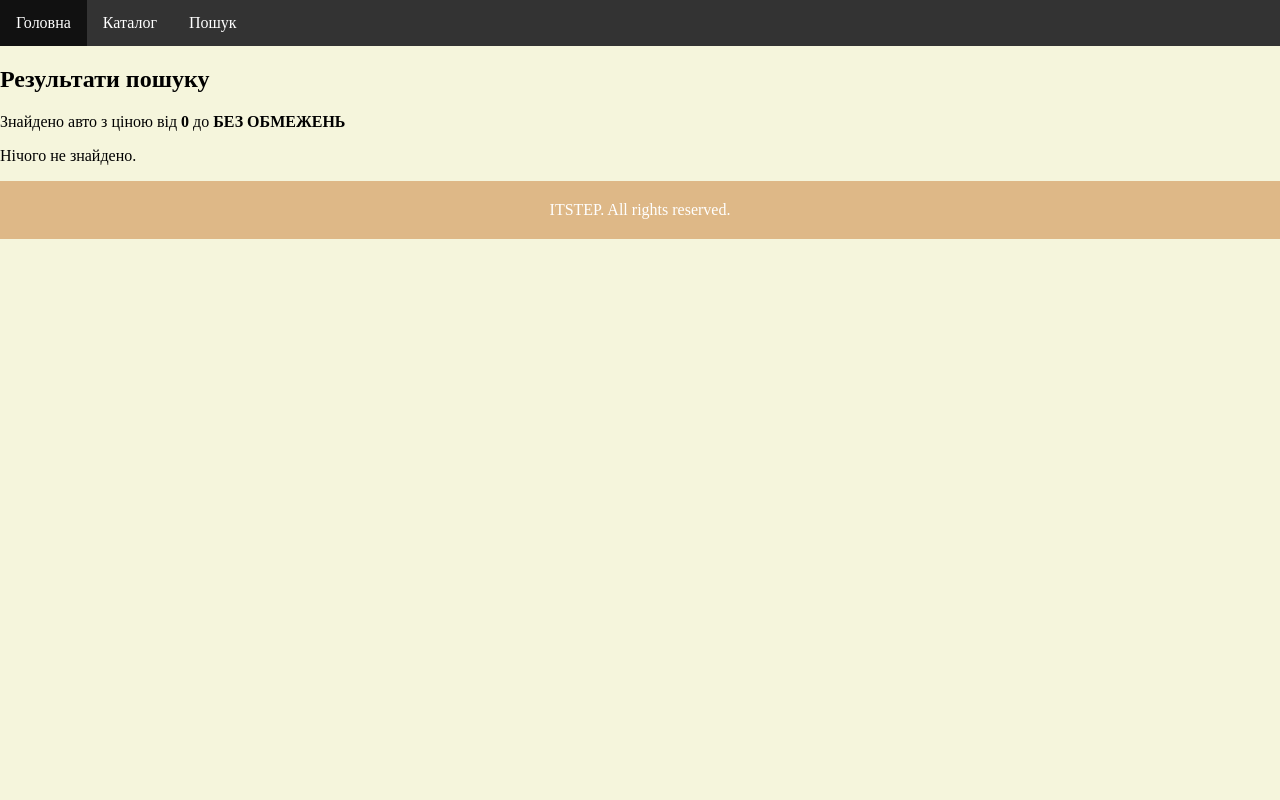
After one commit to Ivalexz/Django-Hw, a Django app: template project1/app/templates/app/search_cars.html in a window 1280 px wide. The commit adds this page. Run offline with Django 5.2, Linux system fonts and the light colour scheme; the template is opened without the code that fills it, so the values that code supplies are empty.

Commit message:
Вдосконалено навігацію додатком

```diff
--- /dev/null
+++ b/project1/app/templates/app/base.html
@@ -0,0 +1,64 @@
+<html>
+<head>
+    <title>{% block title %} Автомобільний каталог {% endblock %}</title>
+    <style>
+        body {
+            background: beige;
+            margin: 0;
+            padding: 0;
+        }
+
+        header {
+            color: white;
+            background-color: #333
+        }
+
+        footer {
+            color: white;
+            background: burlywood;
+            text-align: center;
+            padding: 20px;
+        }
+
+        ul {
+            list-style-type: none;
+            margin: 0;
+            padding: 0;
+            overflow: hidden;
+        }
+        div{
+            float: left;
+        }
+        li {
+<!--            float: left;-->
+        }
+
+        li a {
+            display: block;
+            color: white;
+            text-align: center;
+            padding: 14px 16px;
+            text-decoration: none;
+        }
+
+        li a:hover {
+            background-color: #111;
+        }
+    </style>
+</head>
+<body>
+<header>
+    <nav>
+        <ul>
+            <div><li><a href="/">Головна</a></li></div>
+            <div><li><a href="/info">Каталог</a></li></div>
+            <div><li><a href="/car/search">Пошук</a></li></div>
+        </ul>
+    </nav>
+</header>
+
+{% block content %} {% endblock %}
+
+<footer>ITSTEP. All rights reserved. </footer>
+</body>
+</html>
--- /dev/null
+++ b/project1/app/templates/app/search_cars.html
@@ -0,0 +1,27 @@
+{% extends 'app/base.html' %}
+
+{% block title %} Search results {% endblock %}
+
+{% block content %}
+<h2>Результати пошуку</h2>
+
+<p>Знайдено авто з ціною від <strong>{{ min_price|default:0 }}</strong> до <strong>{{ max_price|default:"БЕЗ ОБМЕЖЕНЬ" }}</strong></p>
+
+{% if filtered_cars %}
+<h3>Знайдено авто: {{ filtered_cars|length }}</h3>
+<ol>
+    {% for car in filtered_cars %}
+    <li>
+        <ul>
+            {% for key, value in car.items %}
+            <li>{{ key|upper }}: {{ value }}</li>
+            {% endfor %}
+        </ul>
+    </li>
+    {% endfor %}
+</ol>
+{% else %}
+<p>Нічого не знайдено.</p>
+{% endif %}
+
+{% endblock %}
```
Also changed, not shown: project1/app/templates/app/car_details.html (+8 -15 lines), project1/app/templates/app/car_list.html (+9 -8 lines), project1/app/templates/app/index.html (+8 -10 lines), project1/app/views.py (+16 -24 lines).
